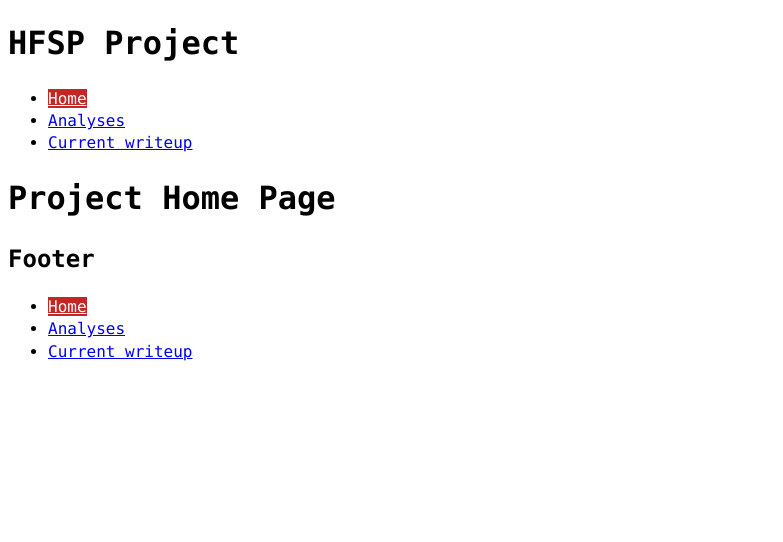
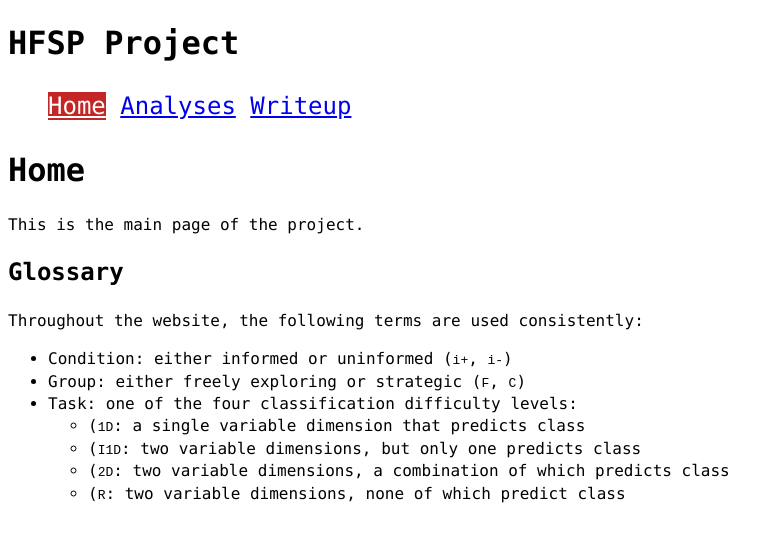
Before and after one commit to alex-ten/HFSP, a Jekyll site: the page built from index.html, in a window 1280 px wide. Shown: the top 542 px of the page, without its empty margins (0-783 px from the left). Built offline with Jekyll 4.4.1, drawn with Linux system fonts in a browser that asks for light colours; Markdown is read by kramdown in place of the engine named in the settings.

Commit message:
Weekend commit

```diff
--- a/_includes/nav.html
+++ b/_includes/nav.html
@@ -1,7 +1,7 @@
 <nav>
-<ul>
+<ul class="nav {{include.navclass}}">
     <li><a href="{{site.baseurl}}/index.html" class="{% if page.url == '/' %}current{% endif %}">Home</a></li>
-    <li><a href="{{site.baseurl}}/analyses.html" class="{% if page.url == '/analyses.html' %}current{% endif %}">Analyses</a></li>
-    <li><a href="{{site.baseurl}}/writeup.html" class="{% if page.url == '/writeup.html' %}current{% endif %}">Current writeup</a></li>
+    <li><a href="{{site.baseurl}}/content/analyses/index.html" class="{% if page.url contains 'analyses' %}current{% endif %}">Analyses</a></li>
+    <li><a href="{{site.baseurl}}/content/writeup/index.html" class="{% if page.url contains 'writeup' %}current{% endif %}">Writeup</a></li>
 </ul>
 </nav>
--- a/_layouts/default.html
+++ b/_layouts/default.html
@@ -10,15 +10,17 @@
 <body>
     <header>
         <h1>HFSP Project</h1>
-        {% include nav.html %}
+        {% include nav.html navclass='nav-top' %}
     </header>
 
     {{content}}
 
+<!--
     <footer>
         <h2>Footer</h2>
-        {% include nav.html %}
+        {% include nav.html navclass='nav-bottom' %}
     </footer>
+-->
 
 </body>
 </html>
--- a/analyses.html
+++ /dev/null
@@ -1,5 +0,0 @@
----
-layout: default
----
-
-<h1>Current analyses</h1>
--- a/css/common.css
+++ b/css/common.css
@@ -9,3 +9,11 @@ html {
     background: #C42525;
     color: #FFF;
 }
+
+.nav > li {
+    display: inline-block;
+}
+
+.nav-top {
+    font-size: 1.5rem;
+}
--- a/index.html
+++ b/index.html
@@ -2,4 +2,24 @@
 layout: default
 ---
 
-<h1>Project Home Page</h1>
+<h1>Home</h1>
+
+<p>
+    This is the main page of the project.
+</p>
+
+<h2>Glossary</h2>
+
+<p>Throughout the website, the following terms are used consistently:</p>
+<ul>
+    <li>Condition: either informed or uninformed (<code>i+</code>, <code>i-</code>)</li>
+    <li>Group: either freely exploring or strategic (<code>F</code>, <code>C</code>)</li>
+    <li>Task: one of the four classification difficulty levels:
+        <ul>
+            <li>(<code>1D</code>: a single variable dimension that predicts class</li>
+            <li>(<code>I1D</code>: two variable dimensions, but only one predicts class</li>
+            <li>(<code>2D</code>: two variable dimensions, a combination of which predicts class</li>
+            <li>(<code>R</code>: two variable dimensions, none of which predict class</li>
+        </ul>
+    </li>
+</ul>
--- a/writeup.html
+++ /dev/null
@@ -1,5 +0,0 @@
----
-layout: default
----
-
-<h1>Current writeup</h1>
```
Also changed, not shown: _data/anal_sections.yml (added, +13 -0 lines), _includes/anal_nav.html (added, +11 -0 lines), _layouts/analysis.html (added, +18 -0 lines), _layouts/entry.html (added, +7 -0 lines), content/analyses/index.html (added, +18 -0 lines), content/analyses/outliers/01 extreme sticking.md (added, +7 -0 lines), content/analyses/outliers/02 allocation variance.md (added, +7 -0 lines), content/analyses/outliers/03 choice bias.md (added, +7 -0 lines), content/analyses/outliers/index.html (added, +12 -0 lines), content/writeup/index.html (added, +9 -0 lines), _includes/anal_list.html (added).
